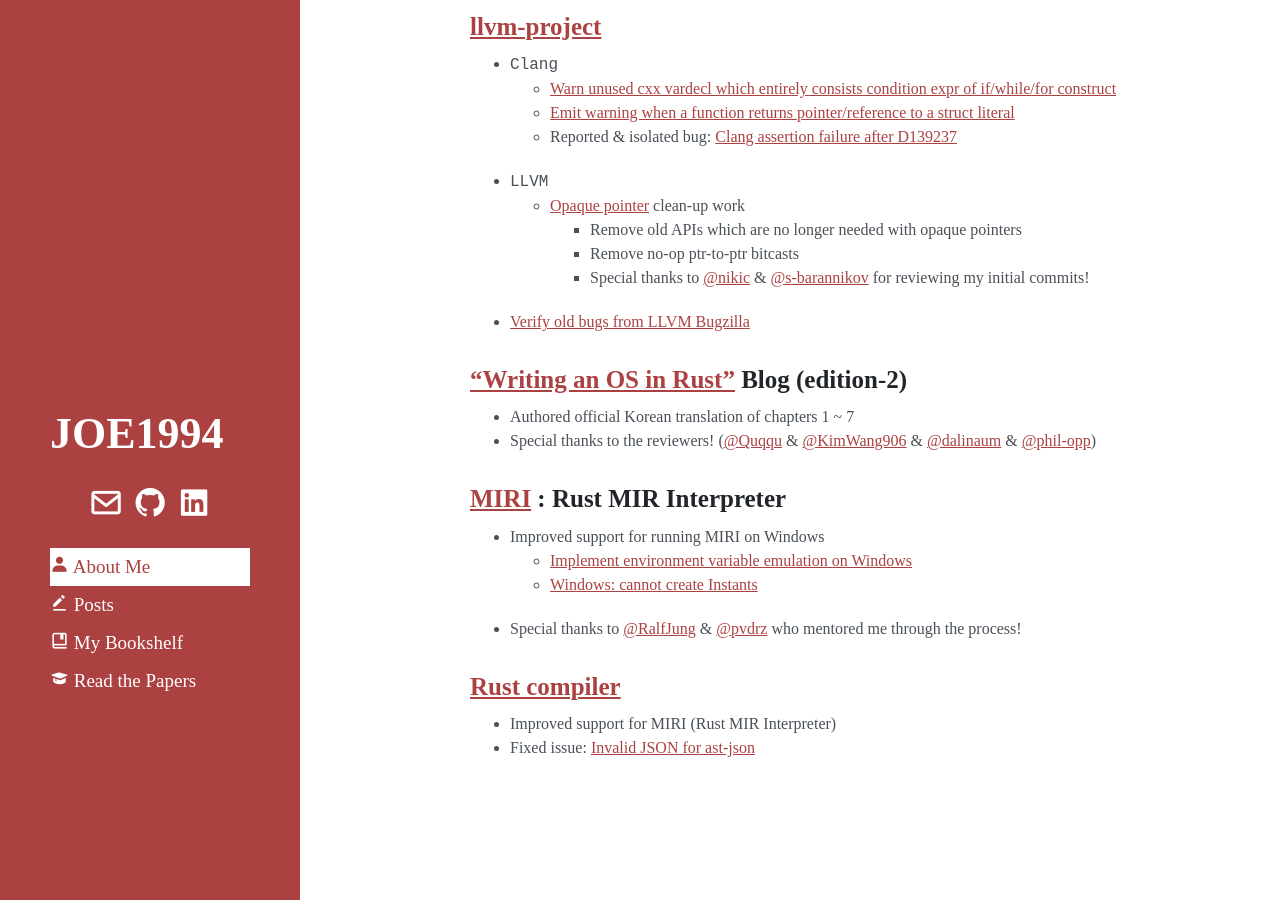
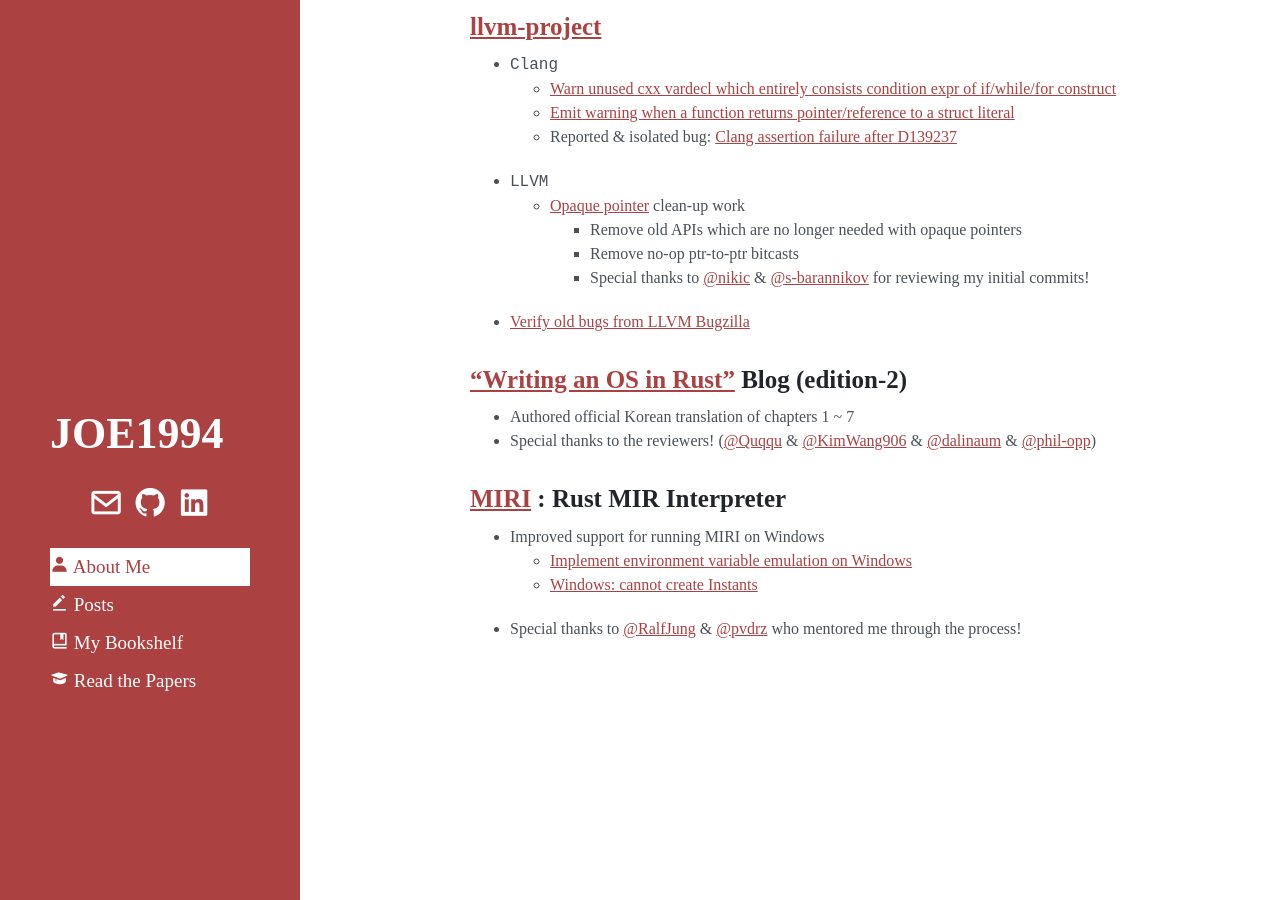
Before and after one commit to JOE1994/JOE1994.github.io, a Jekyll site: the page built from index.md, in a window 1280 px wide and 900 px high, scrolled down 593 px. Built offline with Jekyll 4.4.1, drawn with Linux system fonts in a browser that asks for light colours; some web fonts are replaced.

Commit message:
[profile] Remove rustc contribution section
Not significant enough to mention it

```diff
--- a/index.md
+++ b/index.md
@@ -40,7 +40,3 @@
   * [Implement environment variable emulation on Windows](https://github.com/rust-lang/miri/issues/707)
   * [Windows: cannot create Instants](https://github.com/rust-lang/miri/issues/1291)
 * Special thanks to [@RalfJung](https://github.com/RalfJung) & [@pvdrz](https://github.com/pvdrz) who mentored me through the process!
-
-### [Rust compiler](https://github.com/rust-lang/rust/commits?author=JOE1994)
-* Improved support for MIRI (Rust MIR Interpreter)
-* Fixed issue: [Invalid JSON for ast-json](https://github.com/rust-lang/rust/issues/71086)
```
